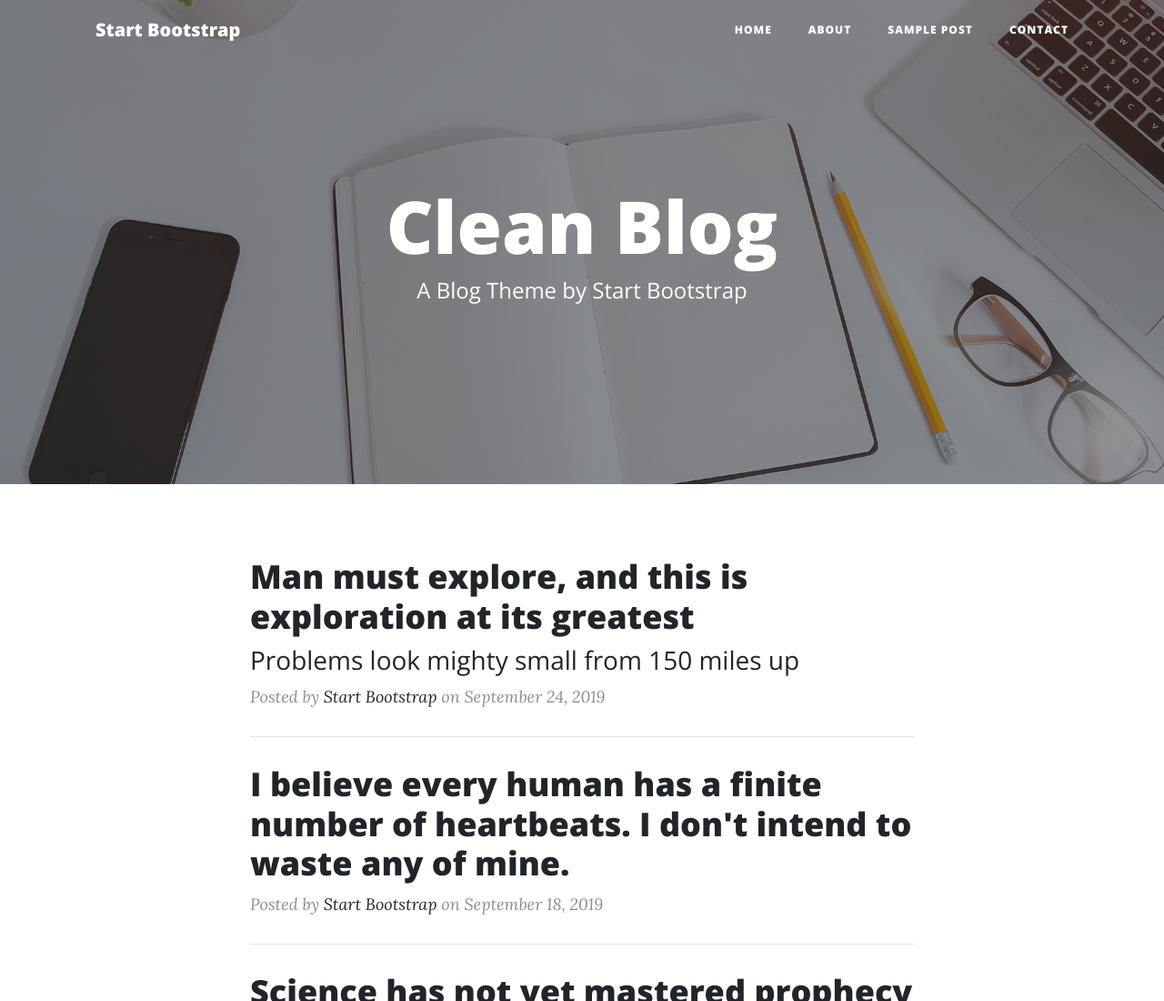
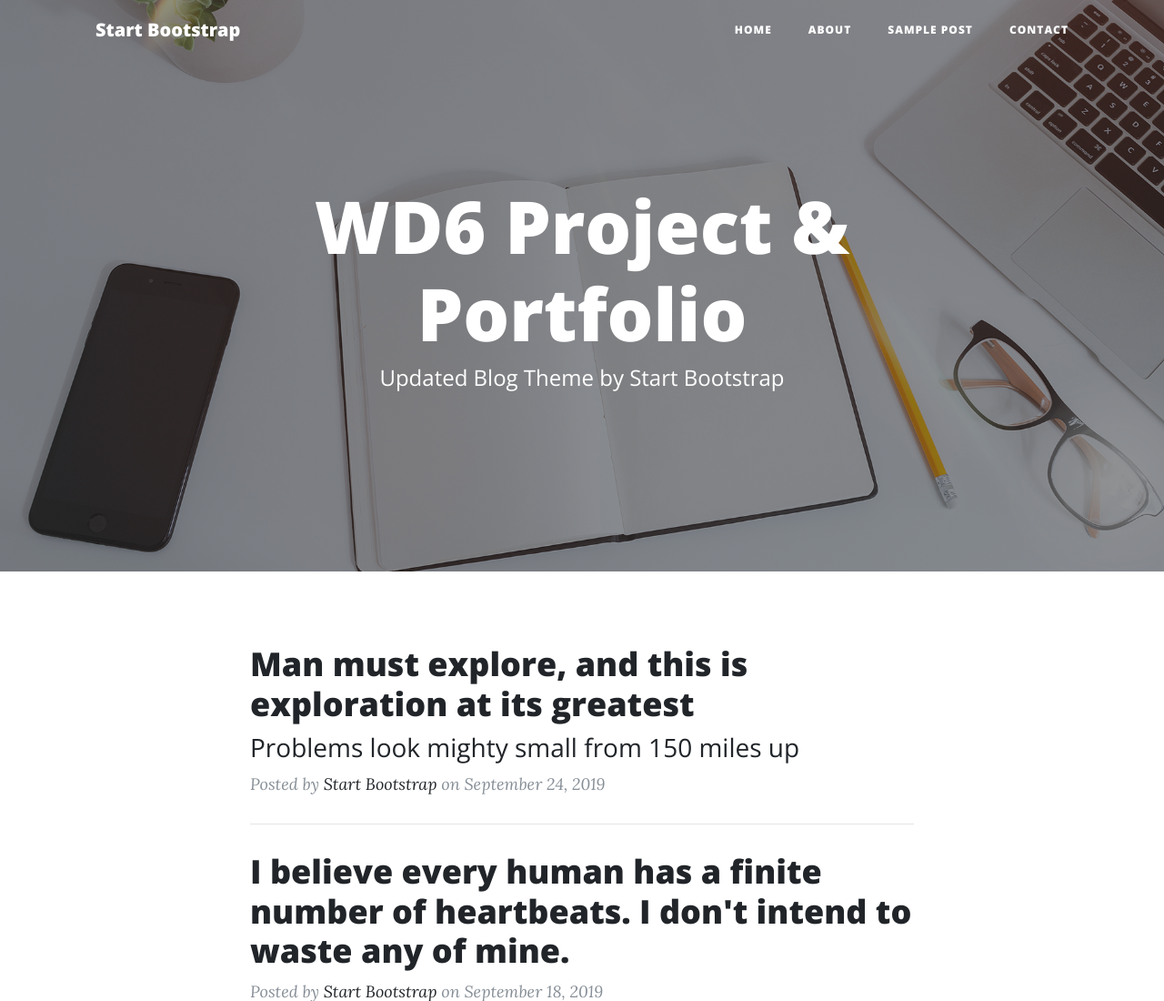
Before and after one commit to DeveloperFia/developerfia.github.io, a website: page index.html in a window 1280 px wide. Shown: the top 1100 px of the page at 91% size. Drawn offline with nearby package versions, Linux system fonts and the light colour scheme.

Commit message:
Updated Page Titles etc

```diff
--- a/index.html
+++ b/index.html
@@ -8,7 +8,7 @@
   <meta name="description" content="">
   <meta name="author" content="">
 
-  <title>Clean Blog - Start Bootstrap Theme</title>
+  <title>Fia's Clean Blog</title>
 
   <!-- Bootstrap core CSS -->
   <link href="vendor/bootstrap/css/bootstrap.min.css" rel="stylesheet">
@@ -59,8 +59,8 @@
       <div class="row">
         <div class="col-lg-8 col-md-10 mx-auto">
           <div class="site-heading">
-            <h1>Clean Blog</h1>
-            <span class="subheading">A Blog Theme by Start Bootstrap</span>
+            <h1>WD6 Project & Portfolio</h1>
+            <span class="subheading">Updated Blog Theme by Start Bootstrap</span>
           </div>
         </div>
       </div>
```
